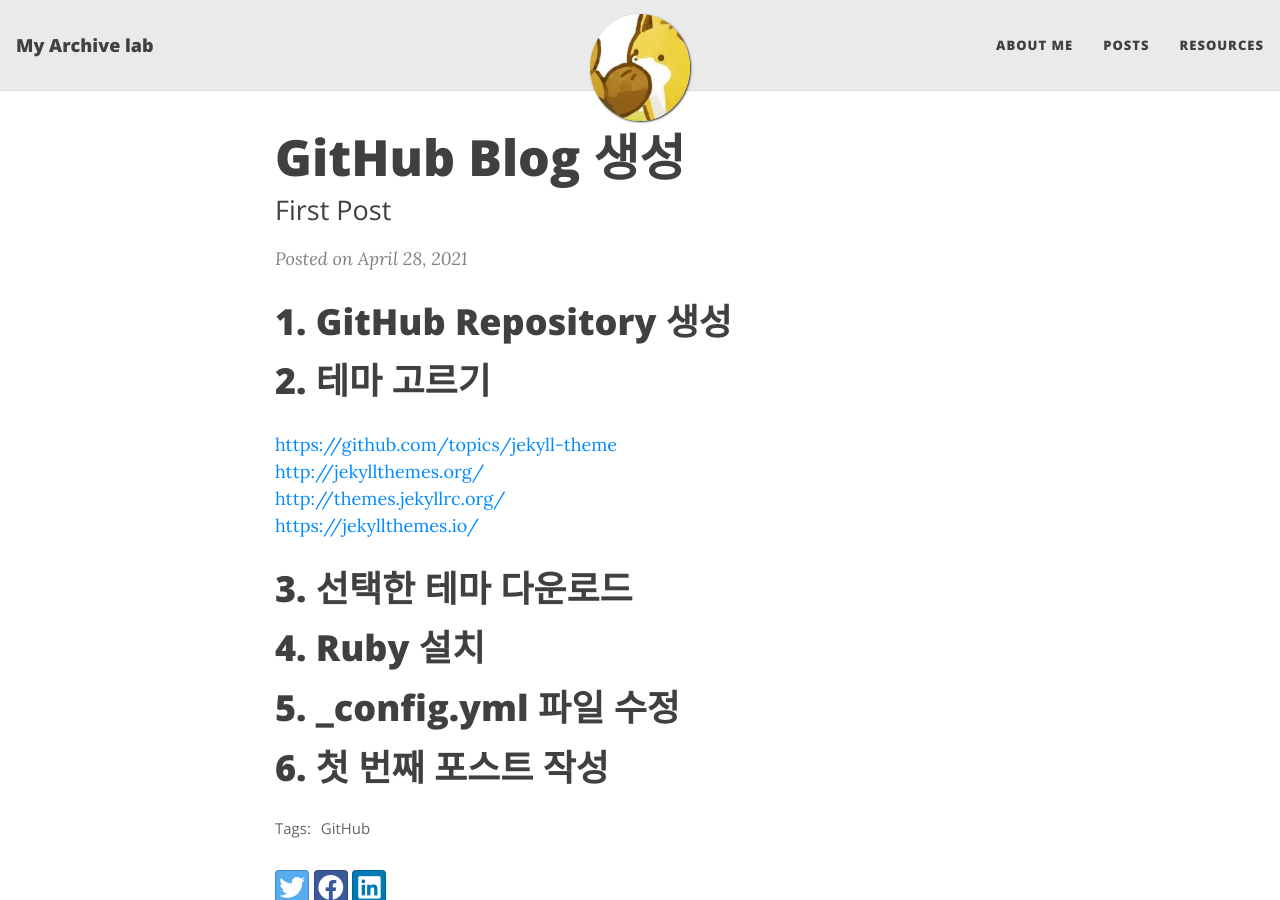
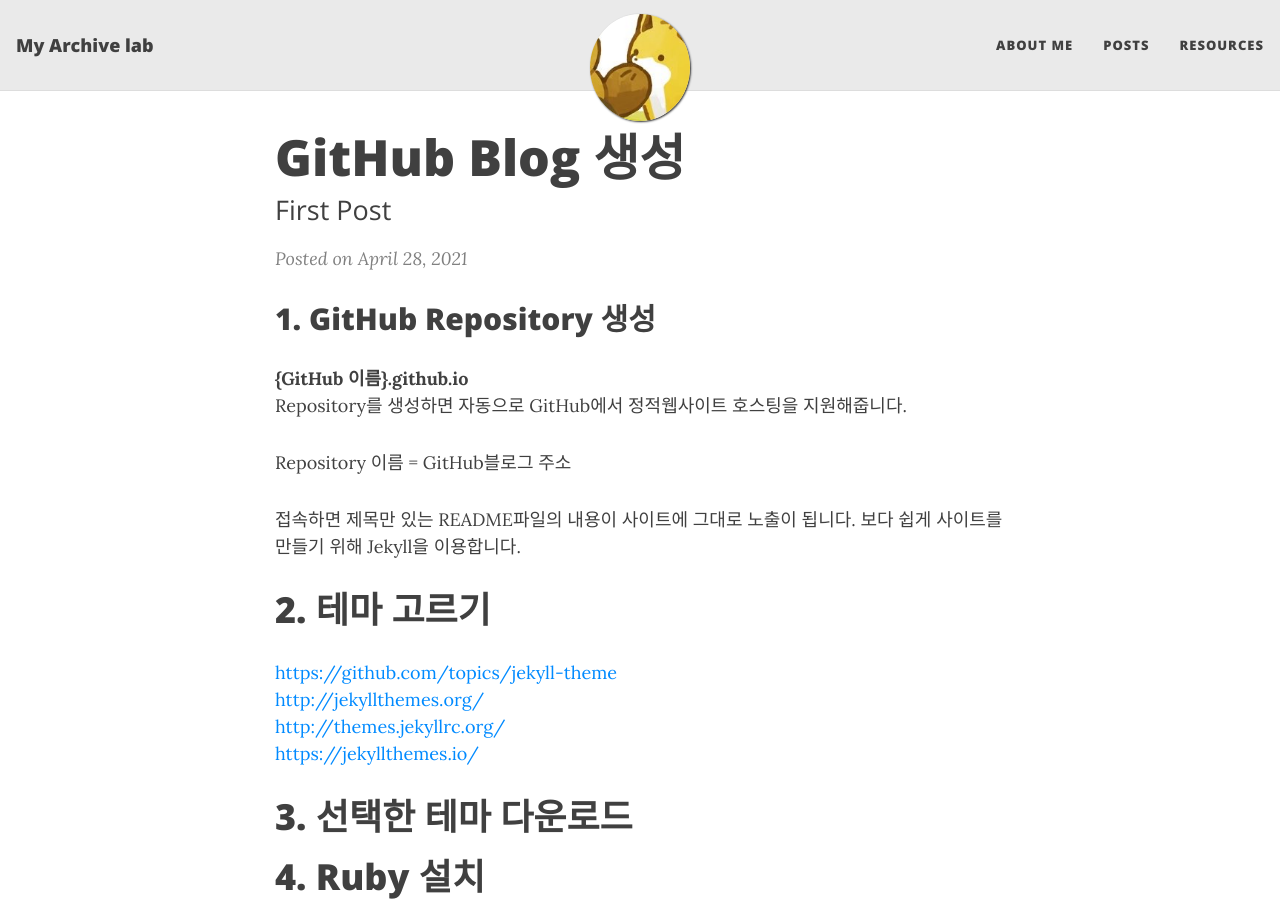
Before and after one commit to hyun-sun/hyun-sun.github.io, a Jekyll site: the page built from _posts/2021-04-28-first-post.md, in a window 1280 px wide and 900 px high. Built offline with Jekyll 4.4.1, drawn with Linux system fonts in a browser that asks for light colours; nearby versions of some CDN libraries; part of the change alters nothing that is shown.

```diff
--- a/_includes/google_analytics.html
+++ b/_includes/google_analytics.html
@@ -1,14 +1,10 @@
-{% if site.google_analytics %}
-<!-- Google Analytics -->
+<!-- Global site tag (gtag.js) - Google Analytics -->
+<script async src="https://www.googletagmanager.com/gtag/js?id=G-EV5Y4X71YB"></script>
 <script>
-  (function (i, s, o, g, r, a, m) {
-    i['GoogleAnalyticsObject'] = r; i[r] = i[r] || function () {
-      (i[r].q = i[r].q || []).push(arguments)
-    }, i[r].l = 1 * new Date(); a = s.createElement(o),
-      m = s.getElementsByTagName(o)[0]; a.async = 1; a.src = g; m.parentNode.insertBefore(a, m)
-  })(window, document, 'script', 'https://www.google-analytics.com/analytics.js', 'ga');
-  ga('create', '{{ site.google_analytics }}', 'auto');
-  ga('send', 'pageview');
+    window.dataLayer = window.dataLayer || [];
+    function gtag(){dataLayer.push(arguments);}
+    gtag('js', new Date());
+
+    gtag('config', 'G-EV5Y4X71YB');
 </script>
 <!-- End Google Analytics -->
-{% endif %}
--- a/_posts/2021-04-28-first-post.md
+++ b/_posts/2021-04-28-first-post.md
@@ -6,7 +6,14 @@ tags: [GitHub]
 comments: true
 ---
 
-# 1. GitHub Repository 생성
+## 1. GitHub Repository 생성
+**{GitHub 이름}.github.io**
+Repository를 생성하면 자동으로 GitHub에서 정적웹사이트 호스팅을 지원해줍니다.
+
+Repository 이름 = GitHub블로그 주소
+
+접속하면 제목만 있는 README파일의 내용이 사이트에 그대로 노출이 됩니다.
+보다 쉽게 사이트를 만들기 위해 Jekyll을 이용합니다.
 
 
 # 2. 테마 고르기
```
